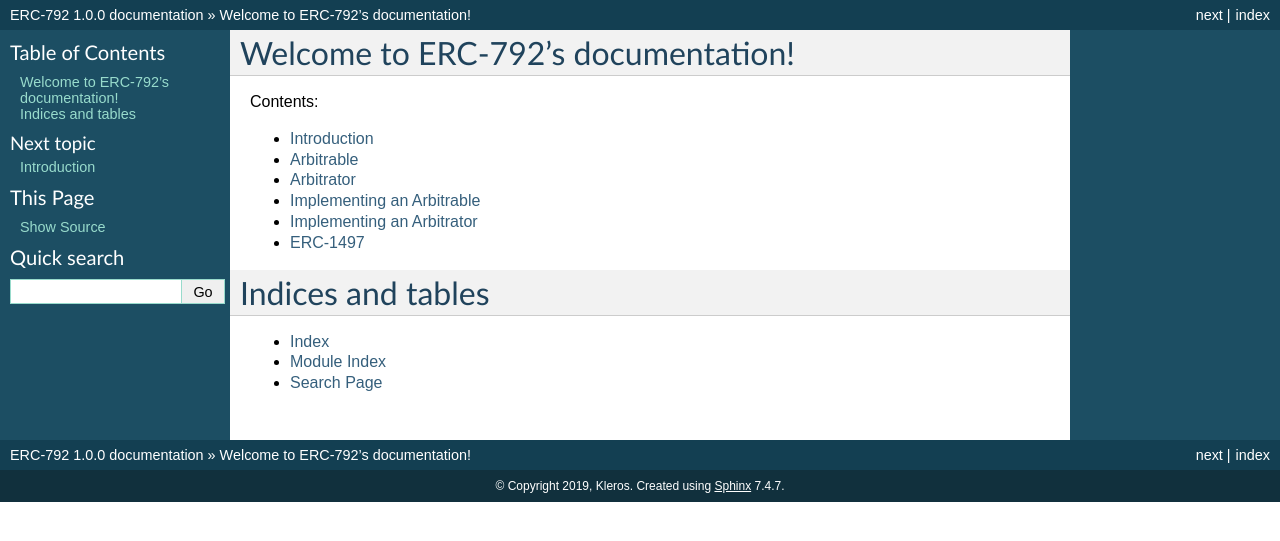
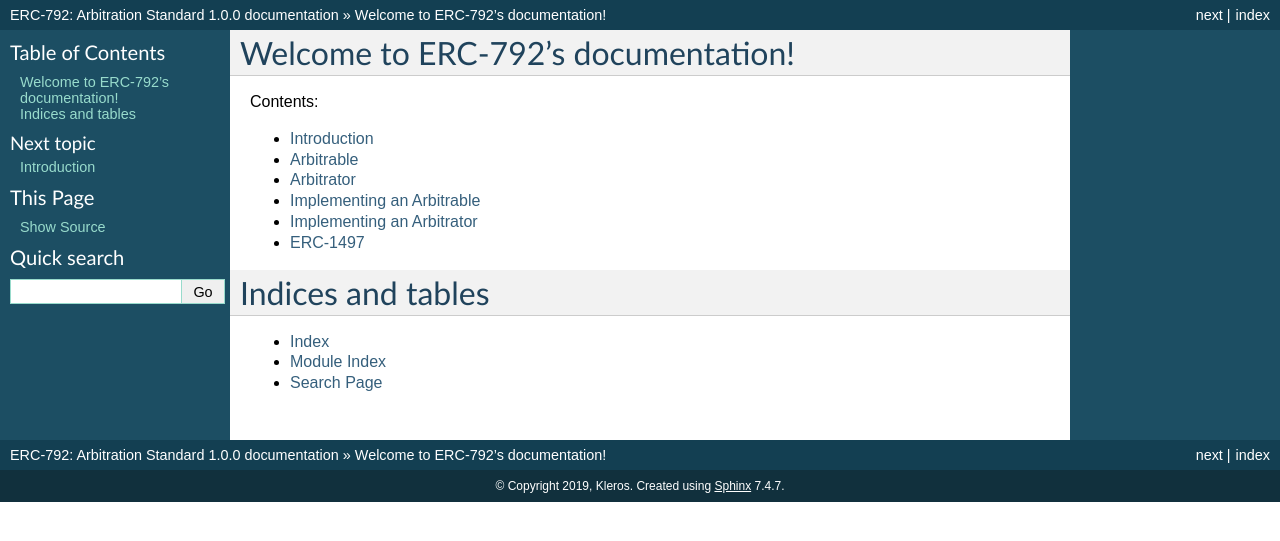
Before and after one commit to kleros/erc-792, a Sphinx documentation site: the page built from docs/index.rst, in a window 1280 px wide. Shown: the top 541 px of the page. Built offline with Sphinx 7.4.7, drawn with Linux system fonts in a browser that asks for light colours.

Commit message:
refactor(docs): project title

```diff
--- a/docs/conf.py
+++ b/docs/conf.py
@@ -17,7 +17,7 @@
 
 # -- Project information -----------------------------------------------------
 
-project = 'ERC-792'
+project = 'ERC-792: Arbitration Standard'
 copyright = '2019, Kleros'
 author = 'Kleros'
 
```
